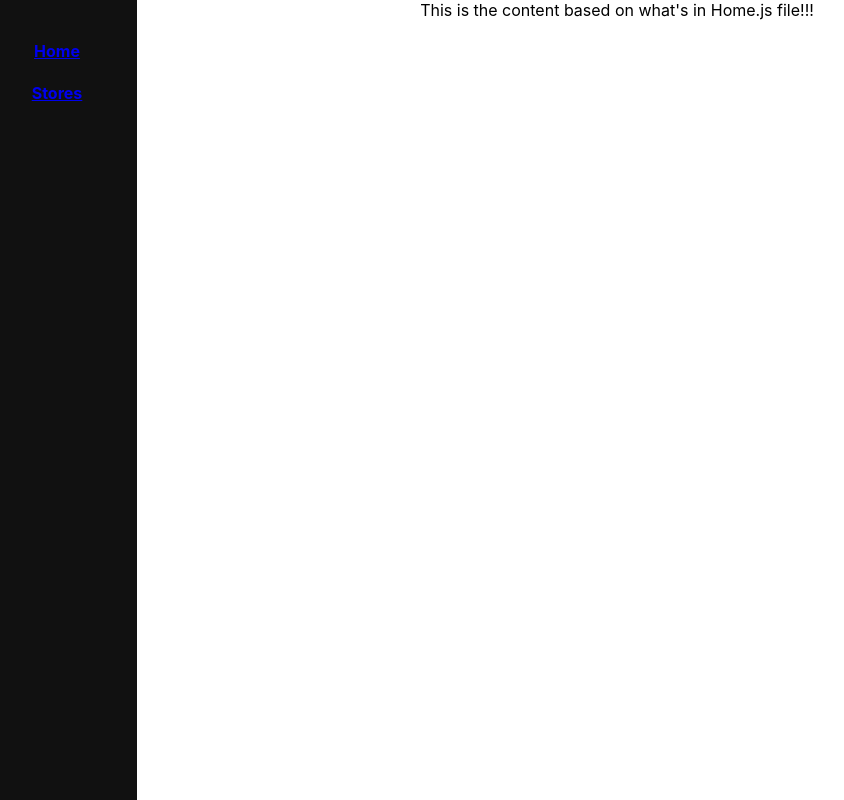
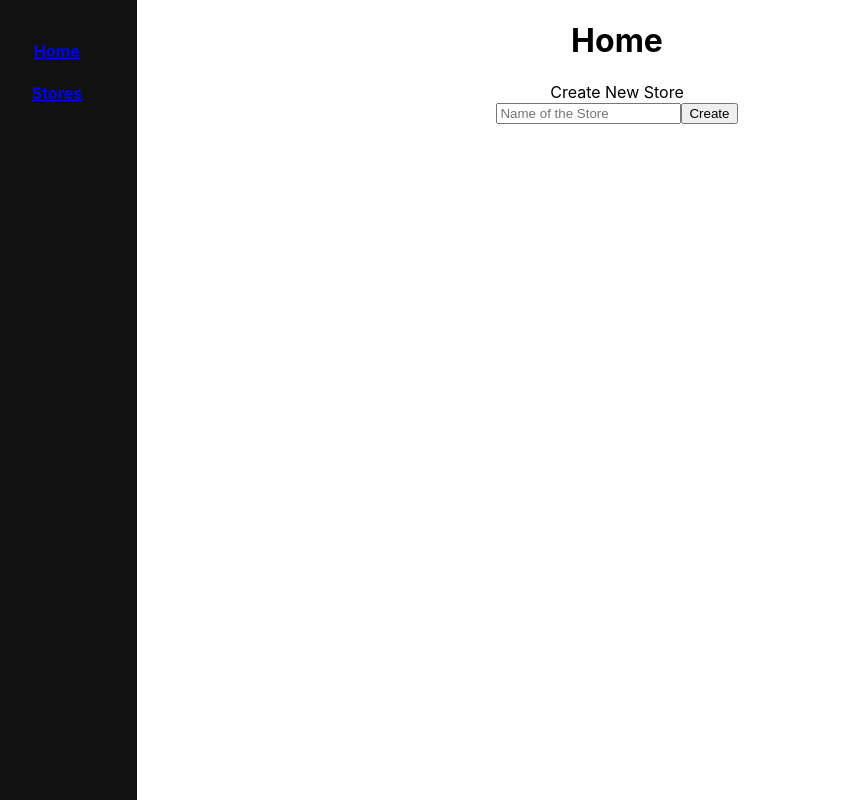
Before and after one commit to jcsimosa/Flatapple, a React (Create React App) app: page / in a window 1280 px wide. Shown: the whole page, without its empty margins (23-867 px from the left). Built offline with nearby package versions, Linux system fonts and the light colour scheme; no server answers.

Commit message:
fixed store creation error

```diff
--- a/src/App.js
+++ b/src/App.js
@@ -20,6 +20,10 @@ function App() {
     .then(data => setStoreData(data))
   },[])
 
+  const createNewStore = (obj) => {
+    setStoreData( storeData => [...storeData, obj] )
+  }
+
 
   return (
     <div className="App">
@@ -29,7 +33,7 @@ function App() {
       <Switch>
 
         <Route exact path="/" >
-          <Home />
+          <Home createNewStore={createNewStore} />
         </Route>
 
         <Route exact path="/stores" >
--- a/src/Home.js
+++ b/src/Home.js
@@ -1,6 +1,34 @@
-export default function Home() {
+import { useState } from "react"
+
+export default function Home({createNewStore}) {
+
+    const [storeName, setStoreName] = useState('')
+
+    function handleStore(e) {
+        e.preventDefault()
+        fetch("http://localhost:9292/stores", {
+            method: "POST",
+            headers: {
+                "Content-Type": "application/json",
+            },
+            body: JSON.stringify({
+                name: storeName
+        }),
+    })
+        .then((r) => r.json())
+        .then((newStore) => createNewStore(newStore))
+    }
 
     return (
-        <div>This is the content based on what's in Home.js file!!!</div>
+        <div>
+            <h1>Home</h1>
+            <label/>Create New Store
+            <form onSubmit={handleStore}>
+                <input placeholder="Name of the Store" onChange={(e)=>setStoreName(e.target.value)}></input>
+                <input type="submit" value='Create'></input>
+            </form>
+        </div>
+
     )
+
 }
--- a/src/StoresPage.js
+++ b/src/StoresPage.js
@@ -20,7 +20,9 @@ function StoresPage({ storeData }) {
         we can use the current URL from the `match` object as part of the path;
         this will generate a url like "/stores/:storeId"
       */}
-
+      <Route exact path="/stores/:id">
+        <StoreCard storeData={storeData} />
+      </Route>
 
 
       {/* Adding code to show a message to the user to select a movie if they haven't yet */}
```
